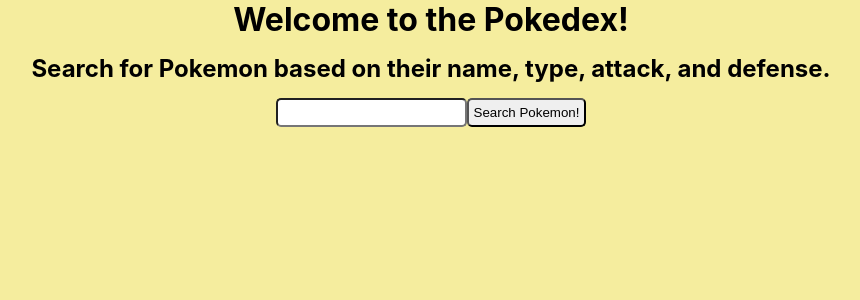
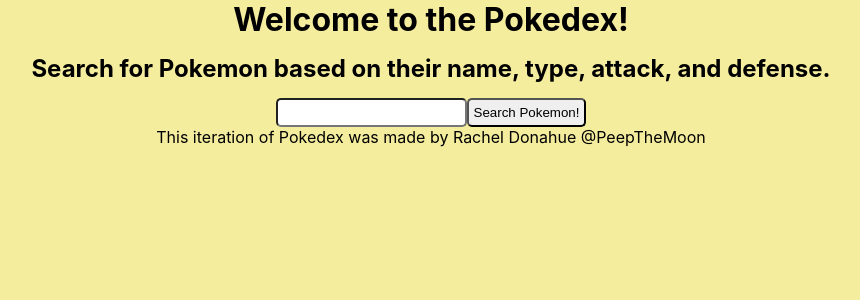
Before and after one commit to PeepTheMoon/pokedex-2, a React (Create React App) app: page / in a window 1280 px wide. Shown: the top 300 px of the page, without its empty margins (209-1069 px from the left). Built offline with nearby package versions, Linux system fonts and the light colour scheme.

Commit message:
included footer

```diff
--- a/src/App.js
+++ b/src/App.js
@@ -1,6 +1,7 @@
 import React, { Component } from 'react';
 import ListPage from './ListPage.js';
 import Header from './Header.js';
+import Footer from './Footer.js';
 import './App.css';
 
 
@@ -10,7 +11,7 @@
       <div className="PokemonApp">
         <Header />
         <ListPage />
-
+        <Footer />
       </div>
     )
   }
--- /dev/null
+++ b/src/Footer.js
@@ -0,0 +1,11 @@
+import React, { Component } from 'react'
+
+export default class Footer extends Component {
+    render() {
+        return (
+            <div className="footer">
+                This iteration of Pokedex was made by Rachel Donahue @PeepTheMoon
+            </div>
+        )
+    }
+}
```
